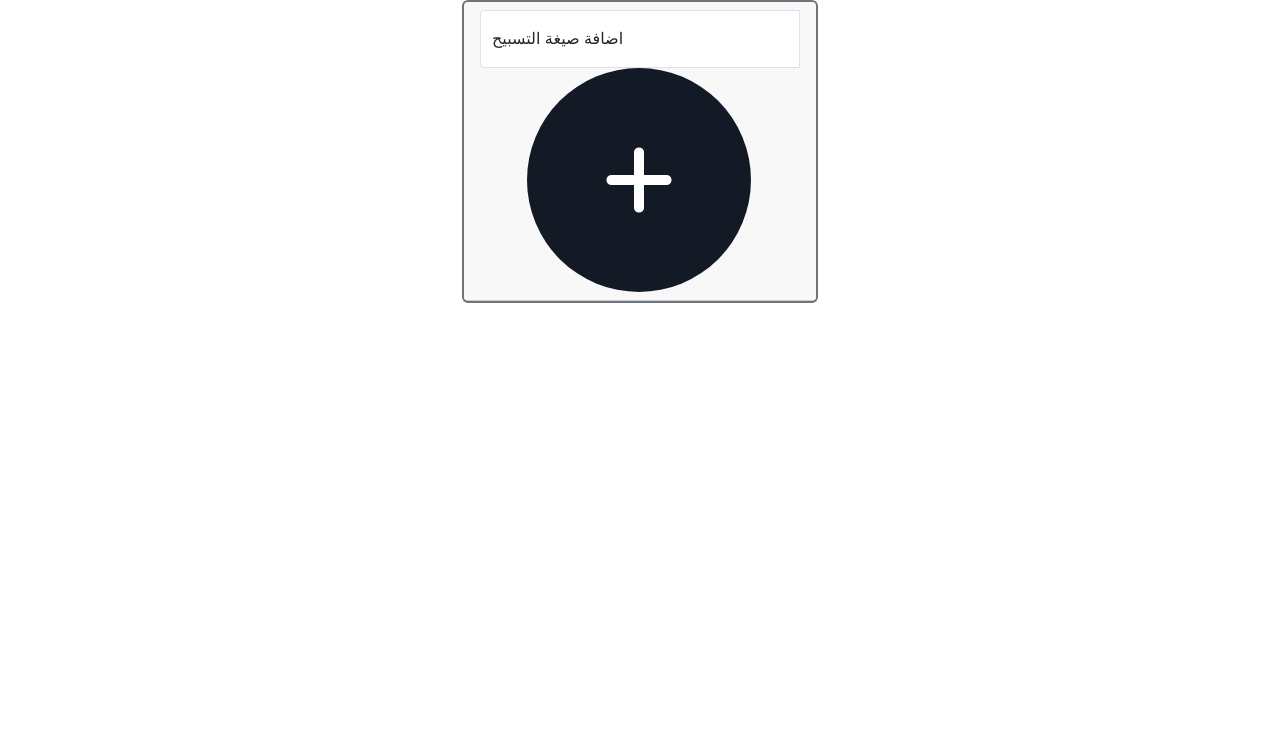
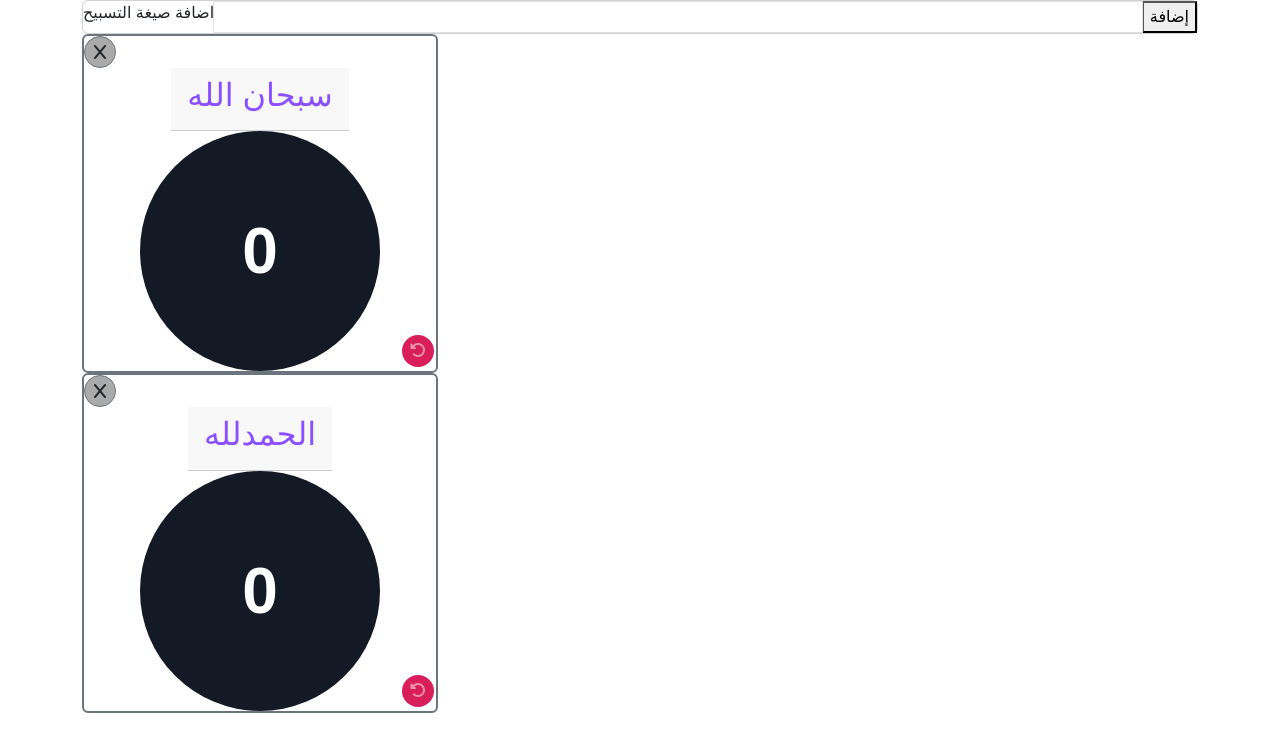
Before and after one commit to stitch099/msbaha2, a website: page public/index.html in a window 1280 px wide. Drawn offline with nearby package versions, Linux system fonts and the light colour scheme.

Commit message:
add feature added & working on remove feature

```diff
--- a/public/index.html
+++ b/public/index.html
@@ -13,39 +13,21 @@
 <body>
     <main>
         <div class="container no-text-select">
-            <div class="row row-cols-lg-3 row-cols-xlg-4">
+            <div class="card ">
+                <form onsubmit="return onsubmit1(event)">
+                    <div class="input-group input-group-sm">
+                            <label for="tasbeeh" class="form-label">
+                                اضافة صيغة التسبيح
+                            </label>
+                            <input type="text" id="masbaha-name" class="form-control" value="">
+                            <input type="submit" value="إضافة">
+                    </div>
+                </form>
 
+            </div>
+
+            <div class="row row-cols-2 row-cols-lg-3 row-cols-xlg-4 ">
                 <div id="addHere"></div>
-
-                <div class="col">
-                    <div class="card empty-card border border-2 border-secondary">
-                        <div class="card-header">
-                            <form>
-                            <div class="form-floating input-group input-group-sm">
-                                    <input type="text" id="masbaha-name" class="form-control" placeholder="place tasbeeh here.">
-                                    <label for="tasbeeh" class="form-label">
-                                        اضافة صيغة التسبيح
-                                    </label>
-                                    <div class="empty-counter">
-                                        <div class="circular-empty" onclick="">
-                                            <div class="plus" id="submit">
-                                                <!-- <input type="submit" id="submit"> -->
-                                                    <i class="fa-solid fa-plus fa-5x" style="color: white;"></i>
-                                                <!-- </input> -->
-                                            </div>
-                                        </div>
-                                    </div>
-
-                                <!-- <div class="input-group-append">
-                                    <input class="btn btn-secondary" id="submit"><i class="fa-solid fa-check"></i></input>
-                                </div>  -->
-                            </div>
-
-                            </form>
-                        </div>
-
-                    </div>
-                </div>
             </div>
         </div>
     </main>
--- a/public/script.js
+++ b/public/script.js
@@ -1,44 +1,3 @@
-// // counter number one
-
-// let count = 0;
-
-// function increase() {
-//     setValue(count += 1);
-// };
-
-// function reset() {
-//     setValue(count = 0);
-// };
-
-// // helper functions
-
-// function save() {
-//     localStorage.setItem("count", count);
-// };
-
-// function updateView(){
-//     document.querySelector("#count").innerHTML = count;
-// };
-
-// let setValue = (value) =>{
-//     count = value;
-//     save();
-//     updateView();
-// };
-
-// // main function
-
-// let main = () =>{
-//     let counter = localStorage.getItem("count");
-//     if (counter == null){
-//         setValue(counter = 0);
-//     }else{
-//         setValue(counter = parseInt(counter));
-//     };
-// };
-
-// main();
-
 let dataValues = [
     {
         id: 'count',
@@ -52,10 +11,38 @@ let dataValues = [
     },
 ]
 
+onsubmit1 = (e) =>{
+    e.preventDefault();
+
+
+    let newId = Math.floor(Math.random()*1000000) + '';
+
+    let newTittle = document.querySelector("#masbaha-name").value;
+
+    if(newTittle == ''){
+        alert('الرجاء إدخال النص');
+        // return;
+    };
+
+    let newCounter = {
+        id: newId,
+        tittle: newTittle,
+        count: 0,
+    }
+
+    document.querySelector('#masbaha-name').value = '';
+
+    dataValues.push(newCounter);
+    renderMasbahas();
+    saveData();
+};
+
+
 let renderMasbaha = (data) =>{
     return `
         <div class="col">
             <div class="card card1 border border-2 border-secondary">
+                <div class="remove border border-secondary" onclick="remove('${data.id}')"><i class="fa-solid fa-x"></i></div>
                 <div class="card-header"><h2 id="header">${data.tittle}</h2></div>
                 <div class="counter" onclick="increase('${data.id}')">
                     <div class="counter-value" id="${data.id}">${data.count}</div>
@@ -126,9 +113,12 @@ let main = () =>{
 
 main();
 
-let newId = math.floor(math.random()*1000000) + '';
-let newTittle = document.querySelector("#masbaha-name").value;
-if(newTittle == ''){
-    alert('الرجاء إدخال النص');
-    return;
-};
+let remove = (id) => {
+    dataValues.find((data) =>{
+        if(data.id === id){
+            data.remove();
+            console.log(dataValues);
+        }
+    });
+    console.log(dataValues);
+}
--- a/public/style.css
+++ b/public/style.css
@@ -213,3 +213,14 @@ button:active {
    justify-content: center;
    align-items: center;
 }
+
+.remove {
+    width: 2rem;
+    height: 2rem;
+    border-radius: 50%;
+    background-color: var(--grey);
+    display: flex;
+    justify-content: center;
+    align-items: center;
+    align-self: baseline;
+}
```
Also changed, not shown: public/test.html (+5 -0 lines).
